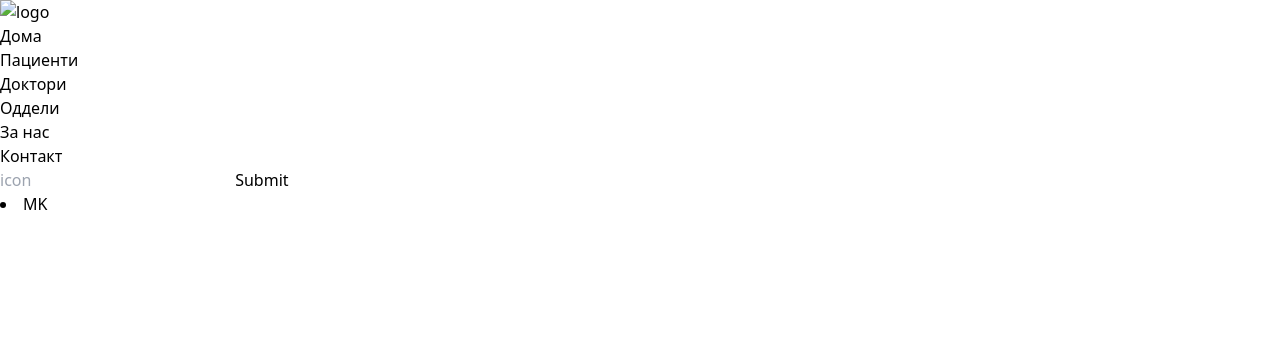
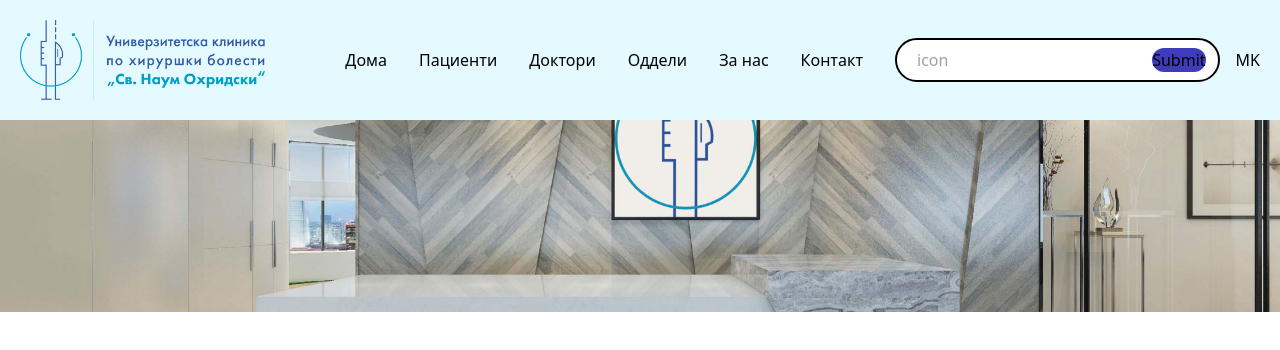
Before and after one commit to FilipB-blip/Gradska, a website: page index.html in a window 1280 px wide. Drawn offline with nearby package versions, Linux system fonts and the light colour scheme.

Commit message:
Navbar, hero image

```diff
--- a/index.html
+++ b/index.html
@@ -5,25 +5,73 @@
     <meta name="viewport" content="width=device-width, initial-scale=1.0" />
     <title>Gradska</title>
     <link rel="stylesheet" href="./tailwind.css" />
+    <script
+      type="module"
+      src="https://unpkg.com/ionicons@7.1.0/dist/ionicons/ionicons.esm.js"
+    ></script>
+    <script
+      nomodule
+      src="https://unpkg.com/ionicons@7.1.0/dist/ionicons/ionicons.js"
+    ></script>
   </head>
-  <body>
-    <nav class="container">
-      <ul class="nav">
-        <li class="logo">
-          <a href="#"><img src="" alt="logo" /></a>
+  <body class="bg-white">
+    <nav
+      class="bg-primary p-5 shadow md:flex md:items-center md:justify-between"
+    >
+      <div class="flex justify-between items-center">
+        <!-- zosto span pravi golema razlika i gi oddeluva logo so menu icon, ako nema span se zalepeni -->
+        <span
+          ><a href="#"
+            ><img src="./Sliki/JZULogo.png" class="h-20 inline" alt="logo" /></a
+        ></span>
+        <!-- need explanation za ovaj line -->
+        <span class="text-3x1 cursor-pointer mx-2 md:hidden block"
+          ><ion-icon name="menu-outline"></ion-icon
+        ></span>
+      </div>
+      <ul
+        class="md:flex md:items-center z[-1] md:z-auto md:static absolute bg-primary w-full left-0 md:w-auto md:py-0 py-4 md:pl-0 pl-7 md:opacity-100 opacity-0 top-[-400px] transition-all ease-in duration-500"
+      >
+        <!--ul need some walkthrough so ovie w-auto i top-400px -->
+        <li class="mx-4 my-6 md:my-0">
+          <a href="#" class="hover:text-button duration-300">Дома</a>
         </li>
-        <li class="nav-item"><a href="#">Дома</a></li>
-        <li class="nav-item"><a href="#">Пациенти</a></li>
-        <li class="nav-item"><a href="#">Доктори</a></li>
-        <li class="nav-item"><a href="#">Оддели</a></li>
-        <li class="nav-item"><a href="#">За нас</a></li>
-        <li class="nav-item"><a href="#">Контакт</a></li>
+        <li class="mx-4 my-6 md:my-0">
+          <a href="#" class="hover:text-button duration-300">Пациенти</a>
+        </li>
+        <li class="mx-4 my-6 md:my-0">
+          <a href="#" class="hover:text-button duration-300">Доктори</a>
+        </li>
+        <li class="mx-4 my-6 md:my-0">
+          <a href="#" class="hover:text-button duration-300">Оддели</a>
+        </li>
+        <li class="mx-4 my-6 md:my-0">
+          <a href="#" class="hover:text-button duration-300">За нас</a>
+        </li>
+        <li class="mx-4 my-6 md:my-0">
+          <a href="#" class="hover:text-button duration-300">Контакт</a>
+        </li>
+        <li class="mx-4 my-6 md:my-0">
+          <div class="rounded-full pl-5 pr-3 py-2 border-2 bg-white">
+            <form action="/url" method="GET">
+              <input type="text" placeholder="icon" />
+              <button type="submit" class="rounded-full bg-purple">
+                Submit
+              </button>
+            </form>
+          </div>
+        </li>
+        <li class="hover:text-gray-200"><a href="#">MK</a></li>
       </ul>
-      <form action="/url" method="GET">
-        <input type="text" placeholder="icon" />
-        <button type="submit">Submit</button>
-      </form>
-      <li class="nav-item"><a href="#">MK</a></li>
     </nav>
+    <div class="overflow-hidden bg-gradient-to-t from-red to-white">
+      <img class="w-full h-48 object-cover" src="./Sliki/21.jpg" alt="hero image"> <!-- need responsive scaling -->
+    </div>
+    <!-- <div
+      class=".h-screen bg-no-repeat bg-cover"
+      style="height: 530px; background-image: url(./Sliki/21.jpg)"
+    > -->
+      <!-- <img src="./Sliki/21.jpg"  /> -->
+    </div>
   </body>
 </html>
--- a/tailwind.config.js
+++ b/tailwind.config.js
@@ -3,7 +3,12 @@ module.exports = {
   content: ["*.html"],
   theme: {
     colors: {
-      "light-blue": "#E4FAFF",
+      purple: "#3f3cbb",
+      primary: "#E4FAFF",
+      secondary: "#2D58A6",
+      button: "#05CBFF",
+      accent: "#E4FAFF",
+      white: "rgb(255 255 255)",
     },
     extend: {},
   },
```
Also changed, not shown: Sliki/21.jpg (added), Sliki/JZULogo.png (added), tailwind.css.
